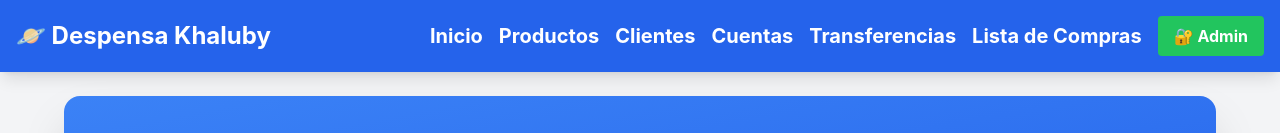
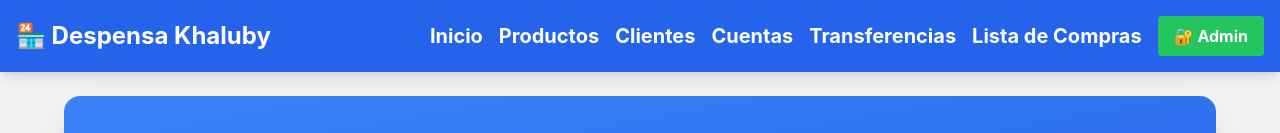
Before and after one commit to victorjanco1992/despensa-app, a React (Vite) app in the folder frontend/: page / in a window 1280 px wide. Shown: the top 133 px of the page. Built offline with nearby package versions, Linux system fonts and the light colour scheme; no server answers.

Commit message:
Change logo emoji from planet to shop

```diff
--- a/frontend/src/components/Layout.jsx
+++ b/frontend/src/components/Layout.jsx
@@ -32,7 +32,7 @@ export default function Layout() {
       <nav className="bg-blue-600 text-white p-4 shadow-lg fixed top-0 left-0 w-full z-50">
         <div className="container mx-auto flex justify-between items-center">
           {/* Logo */}
-          <h1 className="text-2xl font-bold">🪐 Despensa Khaluby</h1>
+          <h1 className="text-2xl font-bold">🏪 Despensa Khaluby</h1>
 
           {/* Botón hamburguesa (solo móvil) */}
           <button
```
